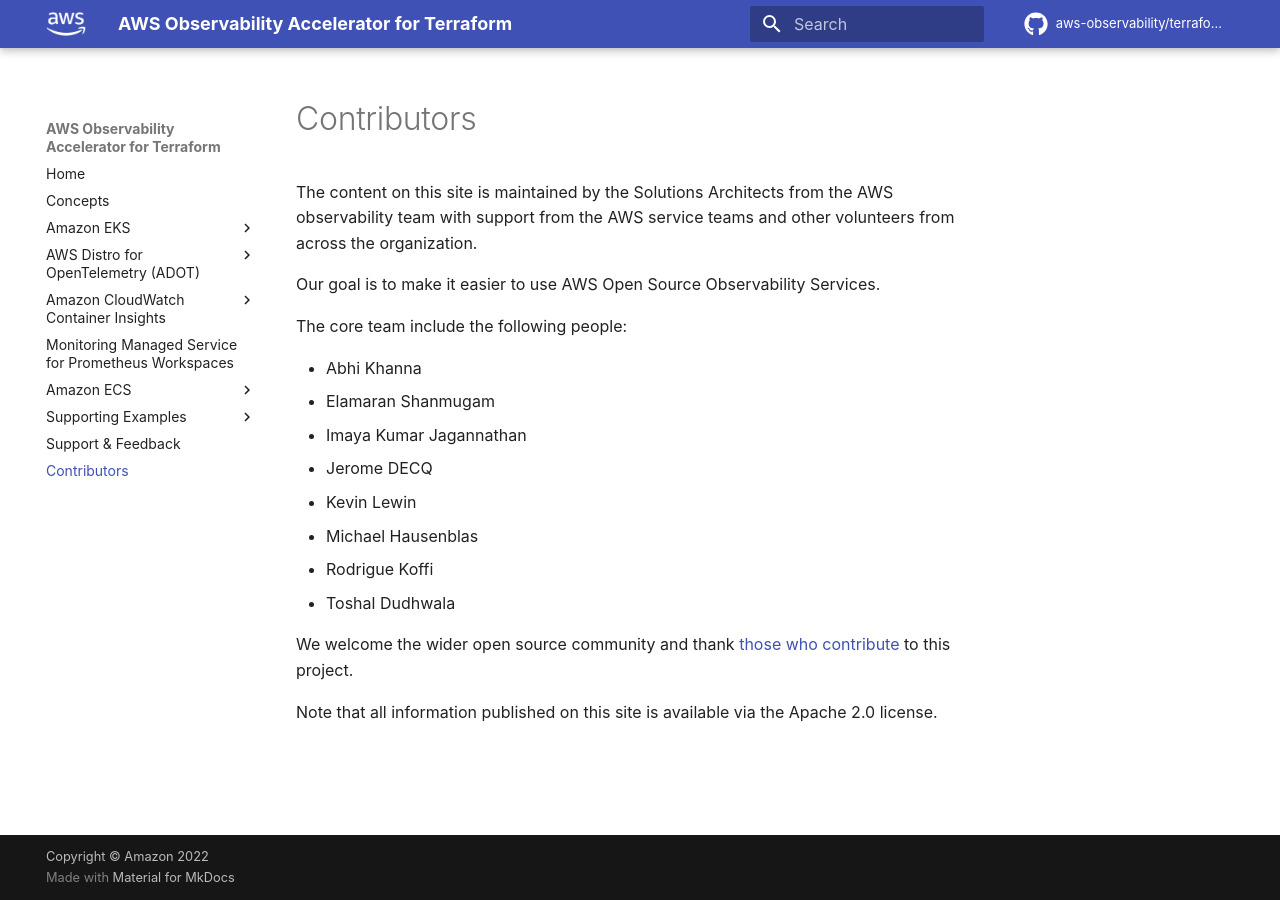
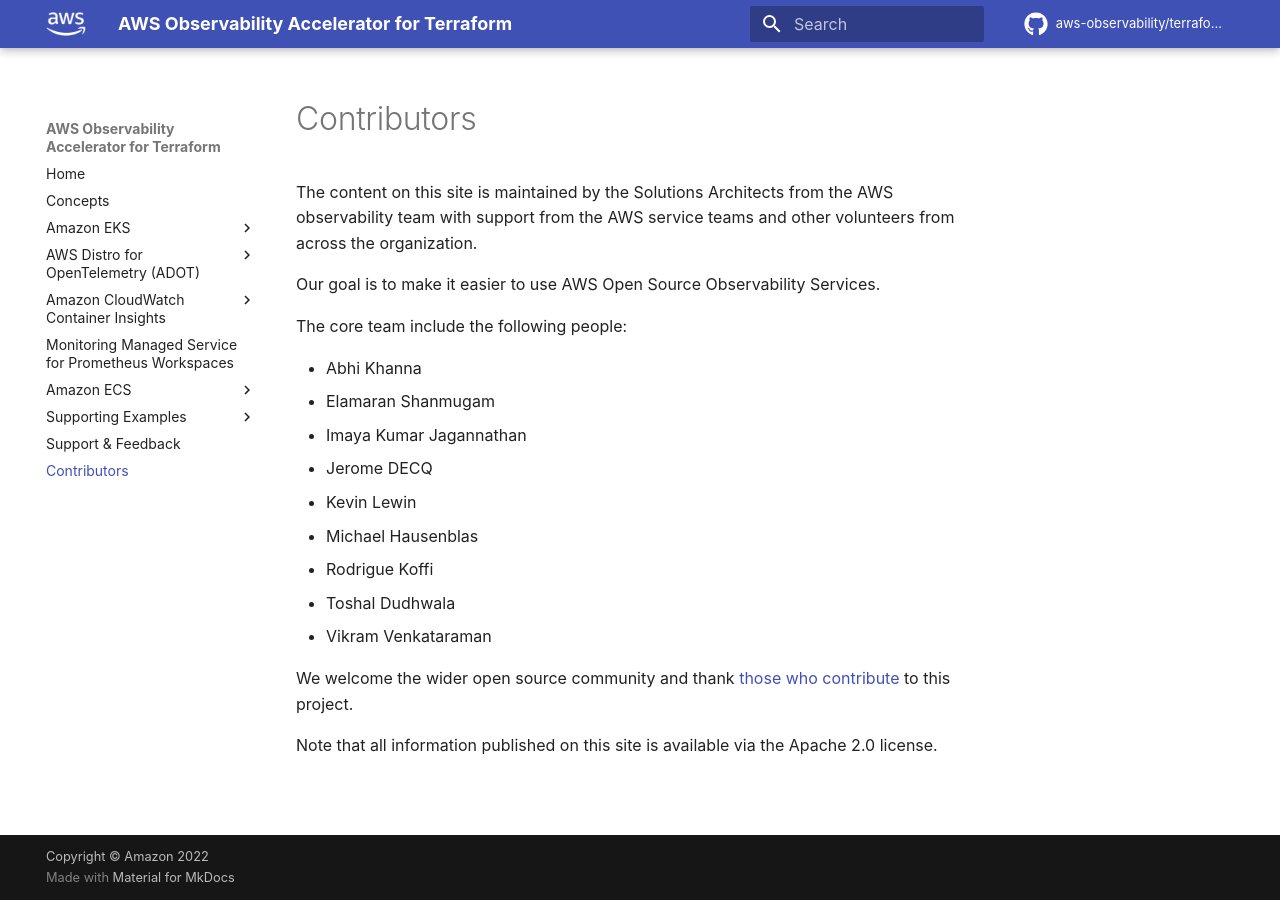
Before and after one commit to aws-observability/terraform-aws-observability-accelerator, an MkDocs documentation site: the page built from docs/contributors.md, in a window 1280 px wide. Built offline with MkDocs 1.6.1 and Material for MkDocs 9.7.7, drawn with Linux system fonts in a browser that asks for light colours; some web fonts are replaced; comment, search, counter and statistics services are not loaded.

Commit message:
Update contributors (#266)

```diff
--- a/docs/contributors.md
+++ b/docs/contributors.md
@@ -16,6 +16,7 @@
 * Michael Hausenblas
 * Rodrigue Koffi
 * Toshal Dudhwala
+* Vikram Venkataraman
 
 We welcome the wider open source community and thank [those who contribute](https://github.com/aws-observability/terraform-aws-observability-accelerator/graphs/contributors)
 to this project.
```
